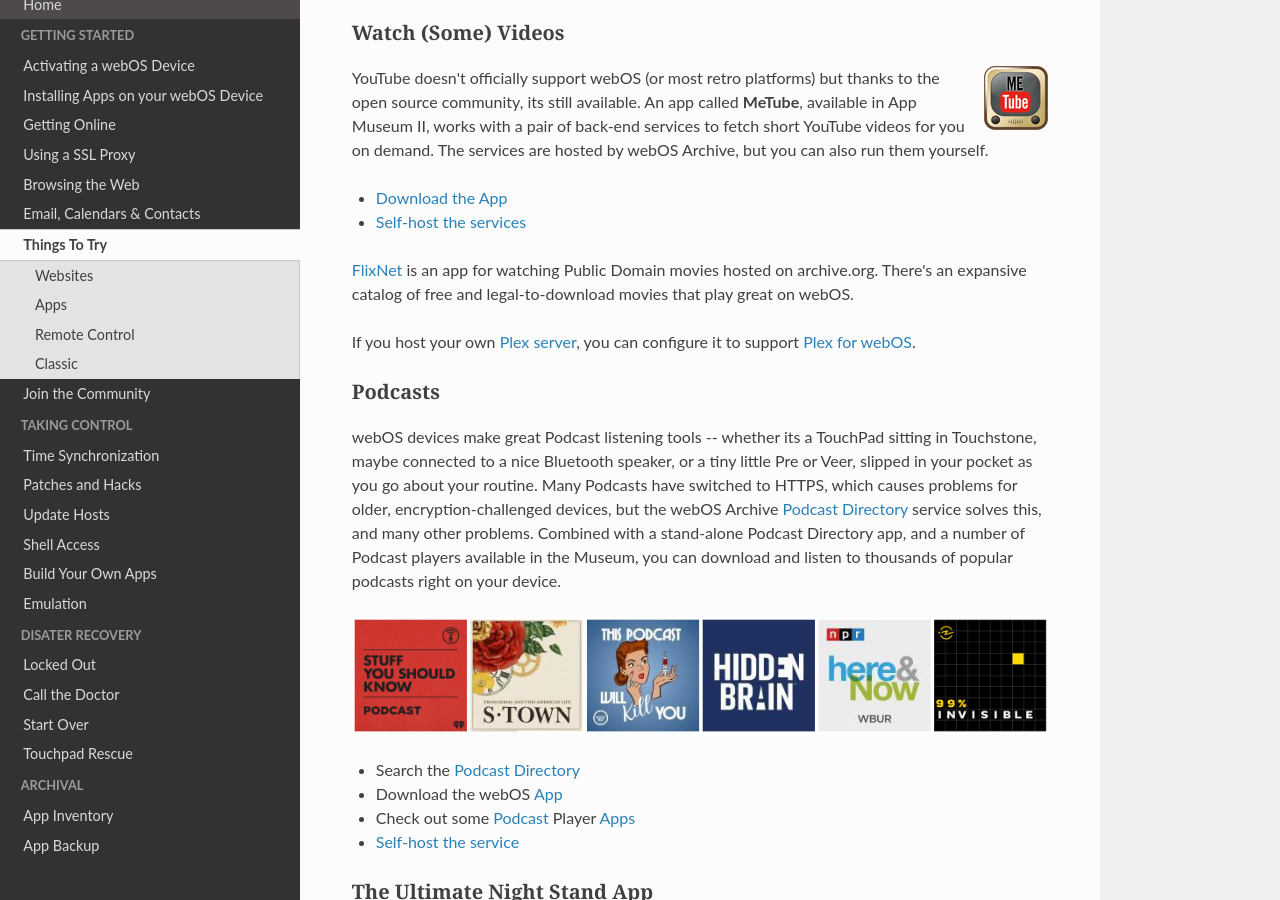
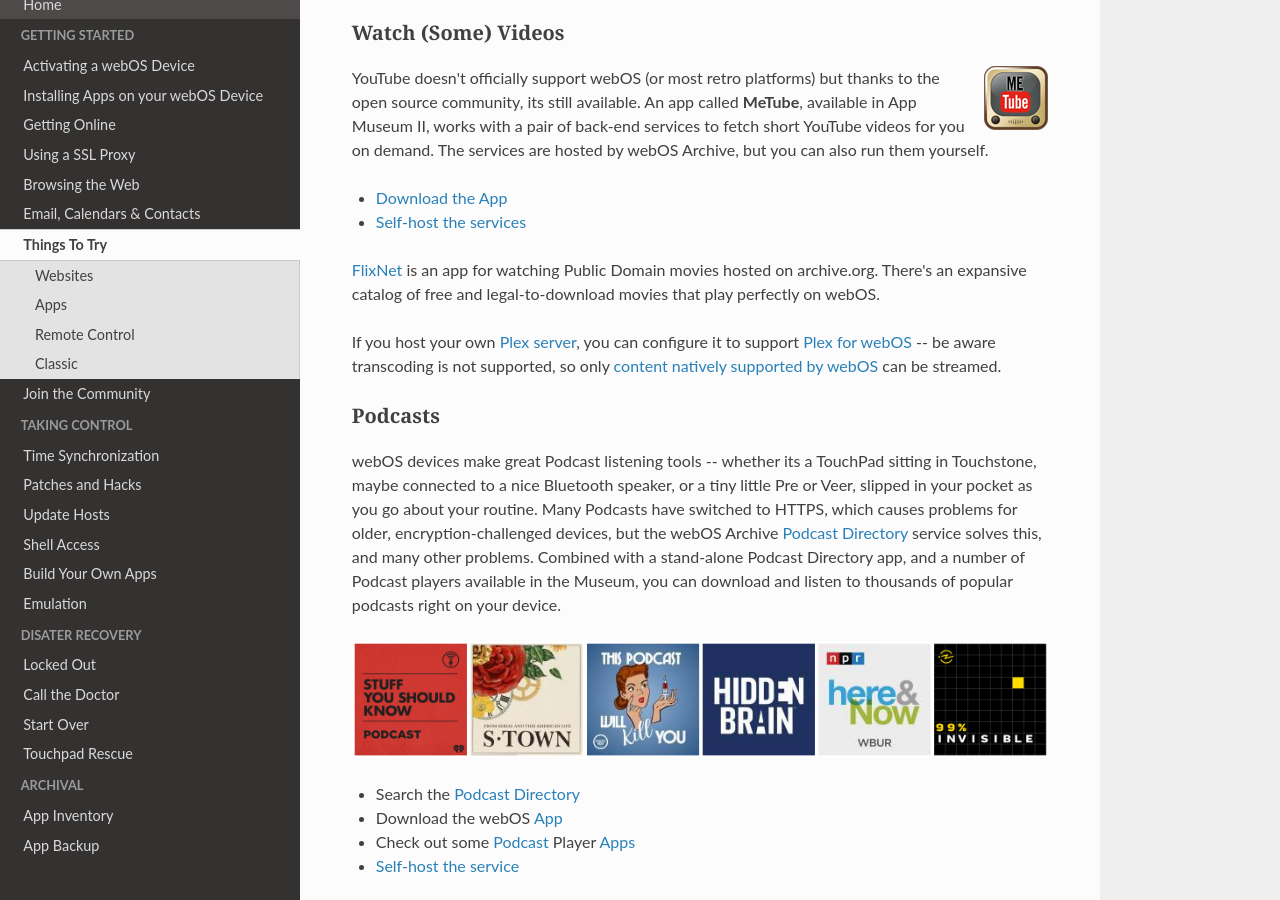
Before and after one commit to webOSArchive/webos-docs, an MkDocs documentation site: the page built from docs/thingstotry.md, in a window 1280 px wide and 900 px high, scrolled down 1063 px. Built offline with MkDocs 1.6.1, drawn with Linux system fonts in a browser that asks for light colours; nearby versions of some CDN libraries; some web fonts are replaced; library files that are not in the unit come from our copies.

Commit message:
update things

```diff
--- a/docs/thingstotry.md
+++ b/docs/thingstotry.md
@@ -34,9 +34,9 @@ All of the Apps listed below can be found on [App Museum II](appstores.md#instal
 * <a href="http://appcatalog.webosarchive.org/showMuseumDetails.php?search=metube&app=1005774" target="_top">Download the App</a>
 * <a href="https://github.com/codepoet80/metube-php-servicewrapper" target="_blank">Self-host the services</a>
 
-<a href="http://appcatalog.webosarchive.org/app/Flixnet" target="_blank">FlixNet</a> is an app for watching Public Domain movies hosted on archive.org. There's an expansive catalog of free and legal-to-download movies that play great on webOS.
+<a href="http://appcatalog.webosarchive.org/app/Flixnet" target="_blank">FlixNet</a> is an app for watching Public Domain movies hosted on archive.org. There's an expansive catalog of free and legal-to-download movies that play perfectly on webOS.
 
-If you host your own <a href="https://app.plex.tv">Plex server</a>, you can configure it to support <a href="http://appcatalog.webosarchive.org/app/PlexforwebOS" target="_blank">Plex for webOS</a>.
+If you host your own <a href="https://app.plex.tv">Plex server</a>, you can configure it to support <a href="http://appcatalog.webosarchive.org/app/PlexforwebOS" target="_blank">Plex for webOS</a> -- be aware transcoding is not supported, so only <a href="https://sdk.webosarchive.org/docs/dev-guide/mojo/video.html#supported-video-formats">content natively supported by webOS</a> can be streamed.
 
 ### Podcasts
 webOS devices make great Podcast listening tools -- whether its a TouchPad sitting in Touchstone, maybe connected to a nice Bluetooth speaker, or a tiny little Pre or Veer, slipped in your pocket as you go about your routine. Many Podcasts have switched to HTTPS, which causes problems for older, encryption-challenged devices, but the webOS Archive <a href="http://podcasts.webosarchive.org" target="_top">Podcast Directory</a> service solves this, and many other problems. Combined with a stand-alone Podcast Directory app, and a number of Podcast players available in the Museum, you can download and listen to thousands of popular podcasts right on your device.
```
